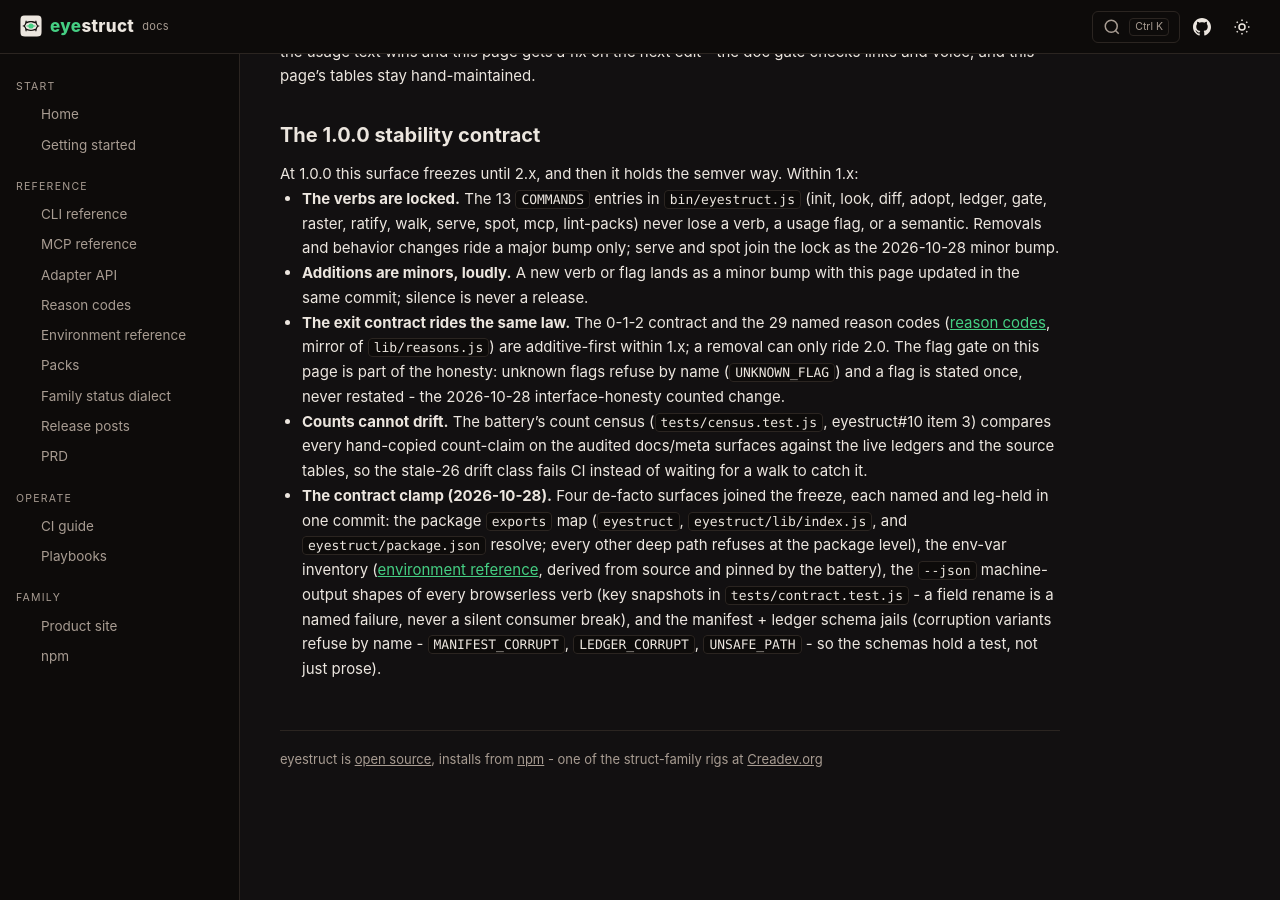
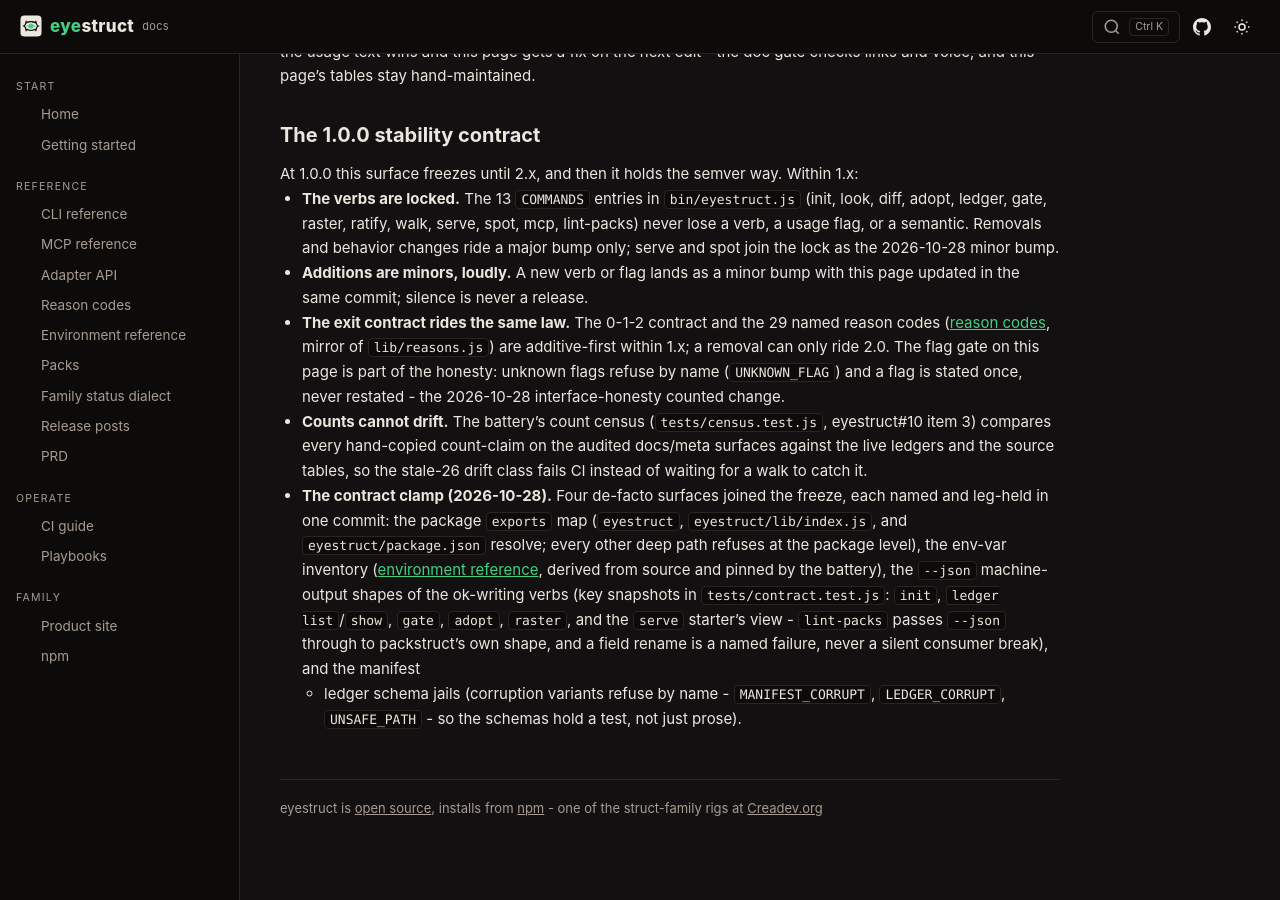
Before and after one commit to dhaupin/eyestruct, a Jekyll site: the page built from docs/cli.md, in a window 1280 px wide and 900 px high, scrolled down 2829 px. Built offline with Jekyll 4.4.1, drawn with Linux system fonts in a browser that asks for light colours; before the commit the page ends 3679 px from its top, so only the background shows below that.

Commit message:
the shape set completed: init/ledger-show/raster/serve views join the json-shape leg (serve snapshot spans a real spawn-kill; lint-packs documented as passthrough), cli.md names the exact set - battery 94/0 at the rebuilt dist
🤖 Generated with Codebuff
Co-Authored-By: Codebuff <noreply@codebuff.com>

```diff
--- a/docs/cli.md
+++ b/docs/cli.md
@@ -120,9 +120,12 @@ Within 1.x:
   resolve; every other deep path refuses at the package level), the
   env-var inventory ([environment reference](/eyestruct/env), derived
   from source and pinned by the battery), the `--json` machine-output
-  shapes of every browserless verb (key snapshots in
-  `tests/contract.test.js` - a field rename is a named failure, never a
-  silent consumer break), and the manifest + ledger schema jails
+  shapes of the ok-writing verbs (key snapshots in
+  `tests/contract.test.js`: `init`, `ledger list`/`show`, `gate`,
+  `adopt`, `raster`, and the `serve` starter's view - `lint-packs`
+  passes `--json` through to packstruct's own shape, and a field rename
+  is a named failure, never a silent consumer break), and the manifest
+  + ledger schema jails
   (corruption variants refuse by name - `MANIFEST_CORRUPT`,
   `LEDGER_CORRUPT`, `UNSAFE_PATH` - so the schemas hold a test, not
   just prose).
```
Also changed, not shown: tests/contract.test.js (+20 -1 lines).
